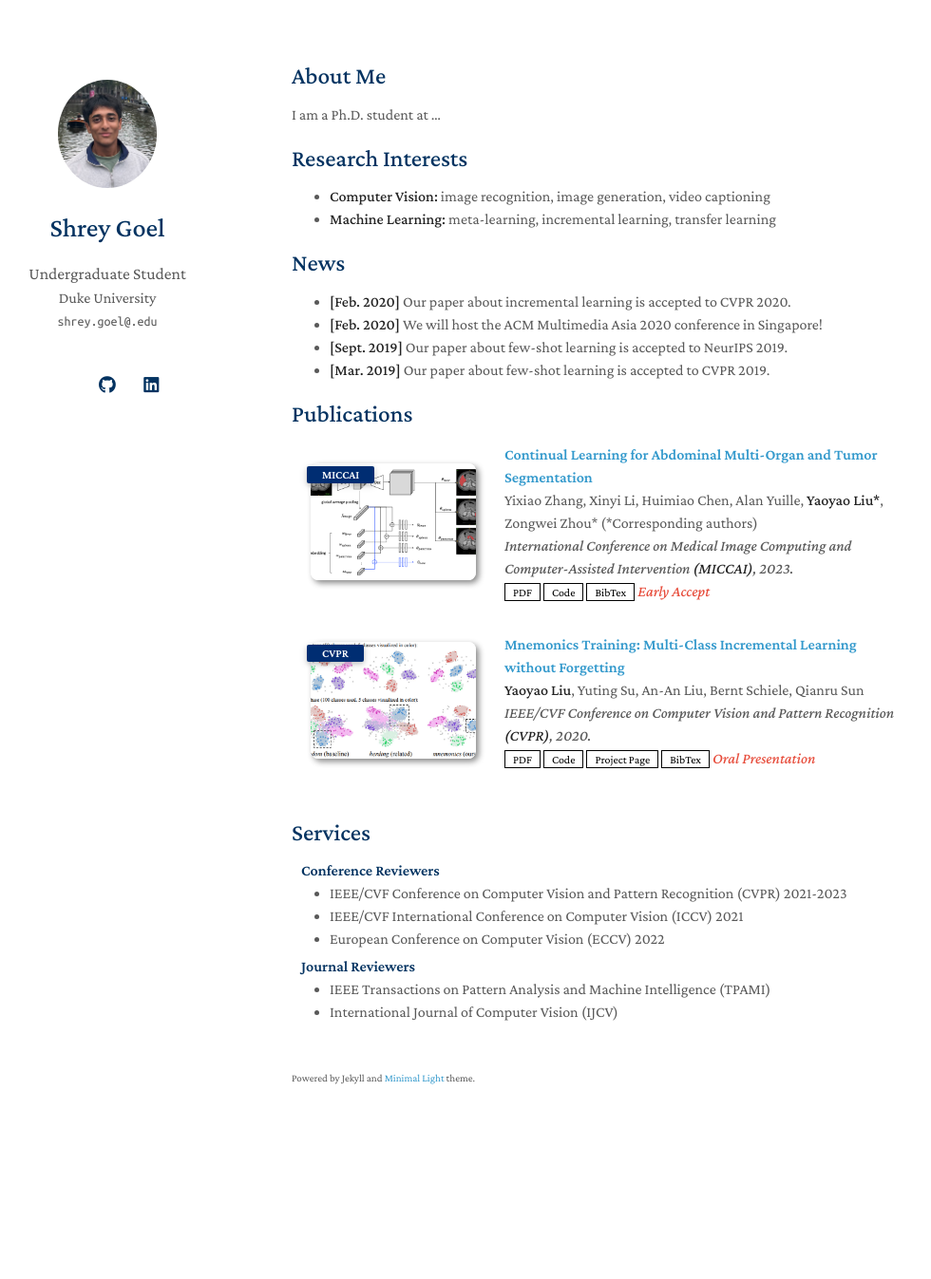
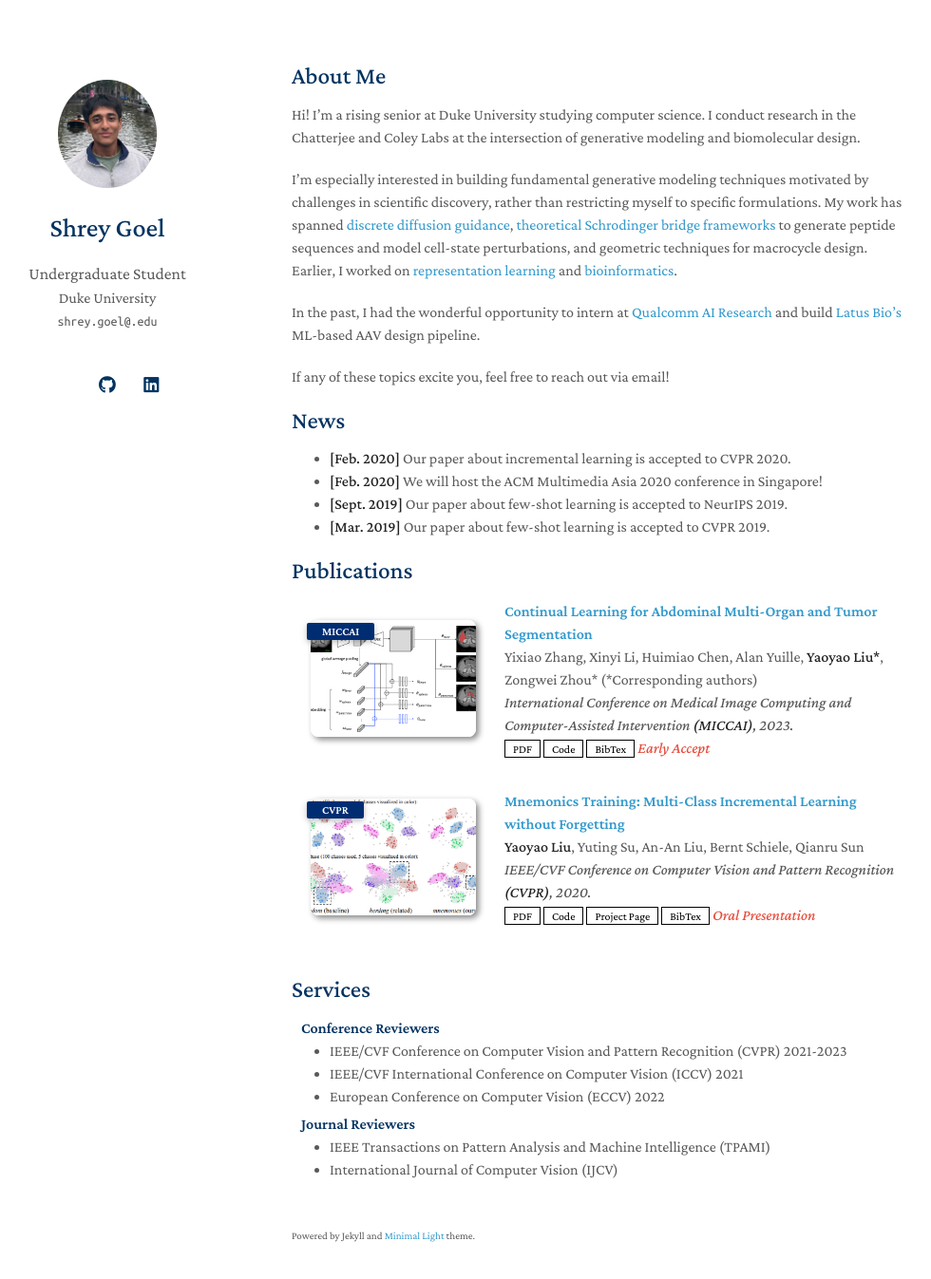
Before and after one commit to shreygoel09/shreygoel09.github.io, a Jekyll site: the page built from index.md, in a window 1280 px wide and 1382 px high. Shown: the top 1347 px of the window at 95% size, without its empty margins (163-1143 px from the left). Built offline with Jekyll 4.4.1, drawn with Linux system fonts in a browser that asks for light colours; a style sheet for code colours, icons or effects is not loaded; our own code applies the rules of GitHub Pages for plain Markdown files.

Commit message:
Update index.md

```diff
--- a/index.md
+++ b/index.md
@@ -4,12 +4,14 @@ layout: homepage
 
 ## About Me
 
-I am a Ph.D. student at ...
+Hi! I’m a rising senior at Duke University studying computer science. I conduct research in the Chatterjee and Coley Labs at the intersection of generative modeling and biomolecular design.
 
-## Research Interests
+I’m especially interested in building fundamental generative modeling techniques motivated by challenges in scientific discovery, rather than restricting myself to specific formulations. My work has spanned [discrete diffusion guidance](https://arxiv.org/abs/2410.16735), [theoretical Schrodinger bridge frameworks](https://openreview.net/forum?id=94KB26ww3D) to generate peptide sequences and model cell-state perturbations, and geometric techniques for macrocycle design. Earlier, I worked on [representation learning](https://www.nature.com/articles/s41467-025-56745-6) and [bioinformatics](https://link.springer.com/article/10.1038/s44319-025-00371-2).
 
-- **Computer Vision:** image recognition, image generation, video captioning
-- **Machine Learning:** meta-learning, incremental learning, transfer learning
+In the past, I had the wonderful opportunity to intern at [Qualcomm AI Research](https://www.qualcomm.com/research/artificial-intelligence) and build [Latus Bio’s](https://www.latusbio.com/) ML-based AAV design pipeline.
+
+If any of these topics excite you, feel free to reach out via email!
+
 
 ## News
 
```
